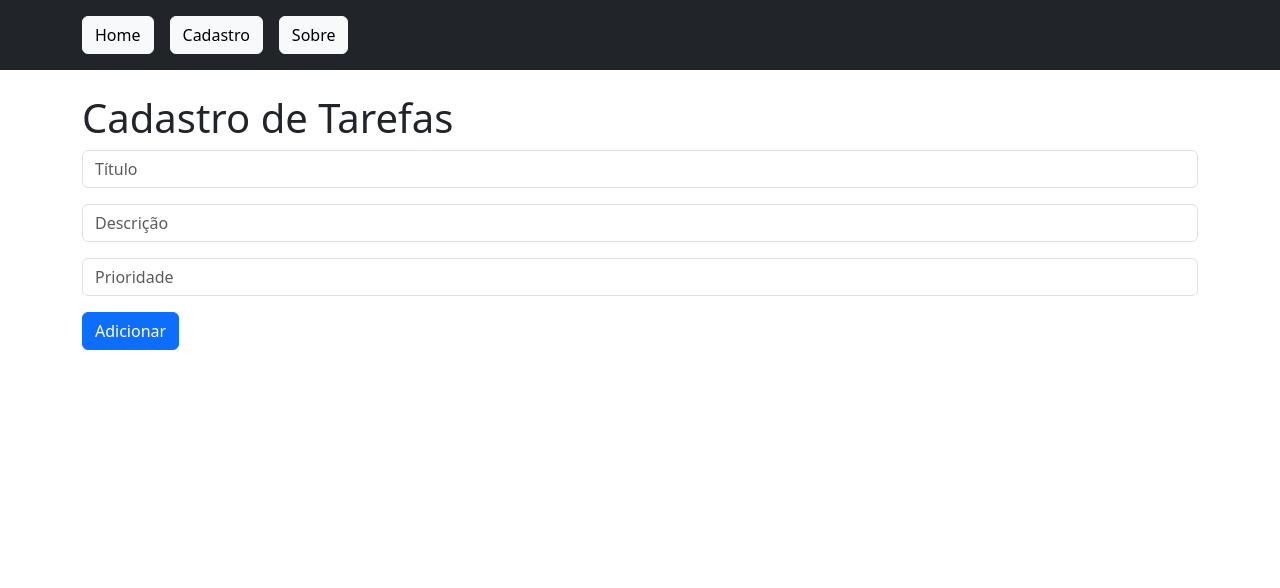
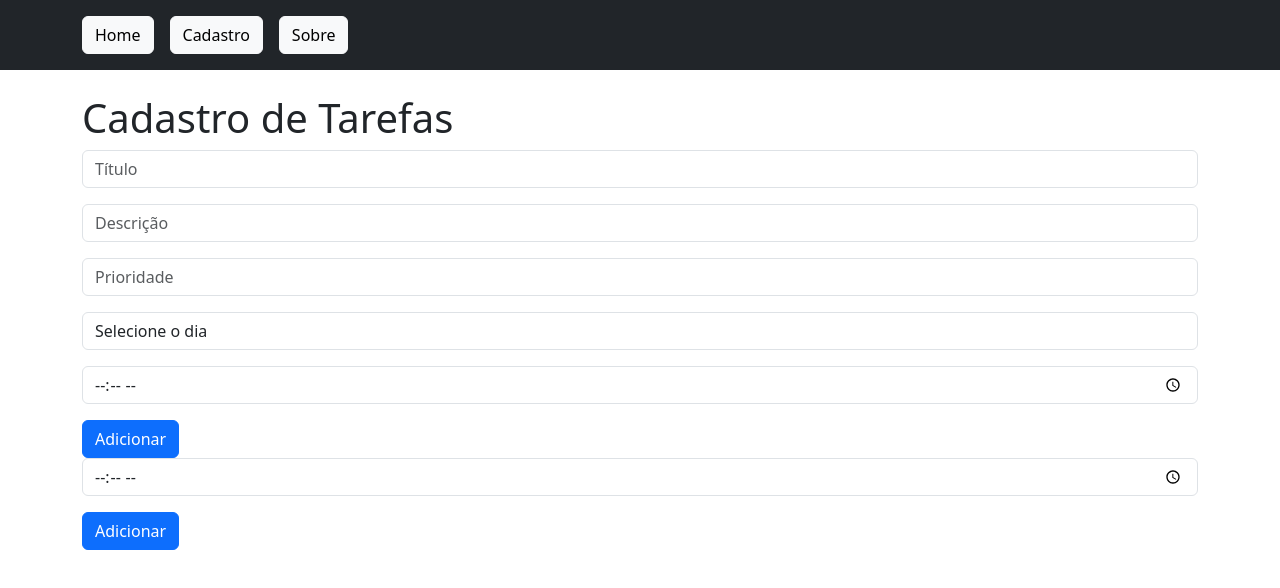
Before and after one commit to pedro-alm/taskflow01, a React (Vite) app: page /cadastro in a window 1280 px wide. Shown: the top 588 px of the page. Built offline with nearby package versions, Linux system fonts and the light colour scheme.

Commit message:
Ajustei componentes do layout da aplicação e criei fomulário de cadastro com horário e prioridade

```diff
--- a/src/components/Formulario.jsx
+++ b/src/components/Formulario.jsx
@@ -4,6 +4,8 @@ function Formulario({ adicionarTarefa }) {
   const [titulo, setTitulo] = useState("");
   const [descricao, setDescricao] = useState("");
   const [prioridade, setPrioridade] = useState("");
+  const [dia, setDia] = useState("");
+  const [horario, setHorario] = useState("");
 
   function enviarFormulario(e) {
     e.preventDefault();
@@ -12,6 +14,8 @@ function Formulario({ adicionarTarefa }) {
       titulo,
       descricao,
       prioridade,
+      dia,
+      horario,
     };
 
     adicionarTarefa(novaTarefa);
@@ -47,11 +51,42 @@ function Formulario({ adicionarTarefa }) {
         onChange={(e) => setPrioridade(e.target.value)}
       />
 
+      <select
+        className="form-control mb-3"
+        value={dia}
+        onChange={(e) => setDia(e.target.value)}
+      >
+        <option value="">Selecione o dia</option>
+        <option>Segunda</option>
+        <option>Terça</option>
+        <option>Quarta</option>
+        <option>Quinta</option>
+        <option>Sexta</option>
+      </select>
+
+      <input
+        className="form-control mb-3"
+        type="time"
+        value={horario}
+        onChange={(e) => setHorario(e.target.value)}
+      />
+
       <button className="btn btn-primary">
         Adicionar
       </button>
-    </form>
-  );
+
+<input
+  className="form-control mb-3"
+  type="time"
+  value={horario}
+  onChange={(e) => setHorario(e.target.value)}
+/>
+
+<button className="btn btn-primary">
+  Adicionar
+</button>
+
+</form>
+);
 }
-
 export default Formulario;
--- a/src/components/ListaTarefas.jsx
+++ b/src/components/ListaTarefas.jsx
@@ -1,4 +1,7 @@
-function ListaTarefas({ tarefas }) {
+function ListaTarefas({
+  tarefas,
+  excluirTarefa,
+}) {
   return (
     <div className="mt-4">
       {tarefas.map((tarefa, index) => (
@@ -8,6 +11,21 @@ function ListaTarefas({ tarefas }) {
           <p>{tarefa.descricao}</p>
 
           <strong>{tarefa.prioridade}</strong>
+
+          <p>
+            <strong>Dia:</strong> {tarefa.dia}
+          </p>
+
+          <p>
+            <strong>Horário:</strong> {tarefa.horario}
+          </p>
+
+          <button
+            className="btn btn-danger mt-2"
+            onClick={() => excluirTarefa(index)}
+          >
+            Excluir
+          </button>
         </div>
       ))}
     </div>
--- a/src/pages/Cadastro.jsx
+++ b/src/pages/Cadastro.jsx
@@ -25,13 +25,29 @@ function Cadastro() {
     );
   }
 
+  function excluirTarefa(index) {
+    const novasTarefas = tarefas.filter(
+      (_, i) => i !== index
+    );
+
+    setTarefas(novasTarefas);
+
+    localStorage.setItem(
+      "tarefas",
+      JSON.stringify(novasTarefas)
+    );
+  }
+
   return (
     <div>
       <h1>Cadastro de Tarefas</h1>
 
       <Formulario adicionarTarefa={adicionarTarefa} />
 
-      <ListaTarefas tarefas={tarefas} />
+      <ListaTarefas
+        tarefas={tarefas}
+        excluirTarefa={excluirTarefa}
+      />
     </div>
   );
 }
--- a/src/pages/Sobre.jsx
+++ b/src/pages/Sobre.jsx
@@ -4,7 +4,7 @@ function Sobre() {
       <h1>Sobre o Projeto</h1>
 
       <p>
-        Projeto desenvolvido com React, Vite, Bootstrap e localStorage.
+         Projeto desenvolvido que tem como objetvo organizar suas arefas diárias no seu dia a dia descrevndo qual é a sua taréfa, sua prioridade e também o dia e o horário. Feita com React, Vite, Bootstrap e localStorage.
       </p>
     </div>
   );
```
